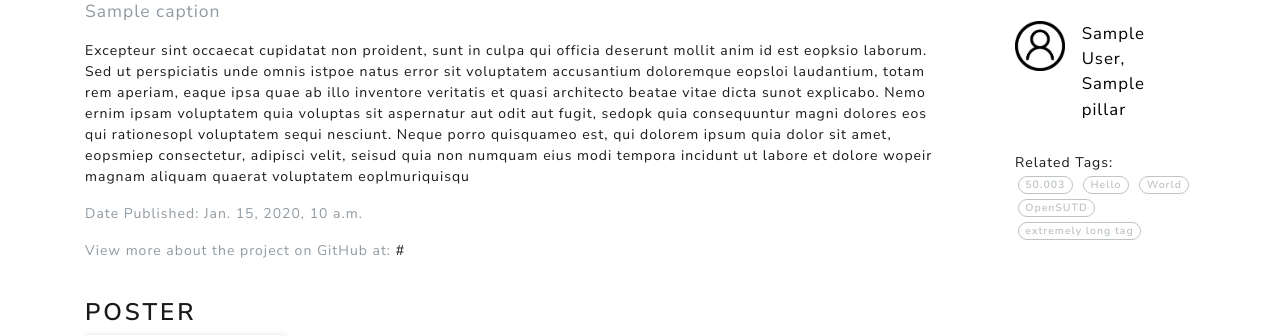
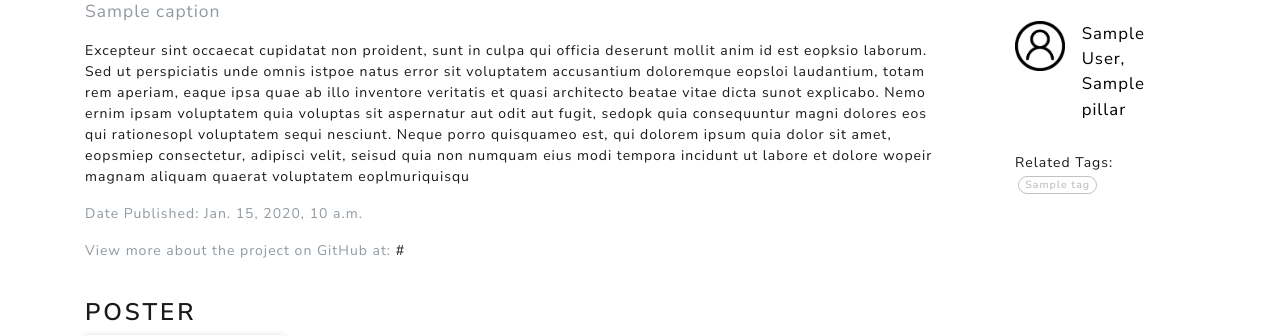
Before and after one commit to OpenSUTD/web-platform-prototype, a Django app: template projects/templates/projects/showcase.html in a window 1280 px wide. Shown: the part 976-1312 px from the top of the page. Run offline with Django 3.2, Linux system fonts and the light colour scheme; the template is opened without the code that fills it: most values are stand-ins (such as "Sample title", 1, 10 or a date in 2020); grey boxes marked "Sample" are stand-in pictures; some libraries are stand-ins or nearby versions.

Commit message:
tag functionality implemented with django-taggit

```diff
--- a/populate_db.py
+++ b/populate_db.py
@@ -74,6 +74,8 @@ project_1.users.add(user_tom)
 project_1.users.add(user_jane)
 project_1.users.add(user_timothy)
 
+project_1.tags.add("50.003", "Hello", "World", "OpenSUTD", "extremely long tag")
+
 project_1.save()
 
 project_2 = Project(title="Random Project 1",
@@ -86,6 +88,8 @@ project_2 = Project(title="Random Project 1",
 project_2.save()
 
 project_2.users.add(user_jane)
+
+project_2.tags.add("Random", "World", "C")
 
 project_2.save()
 
@@ -100,6 +104,8 @@ project_3.save()
 
 project_3.users.add(user_tom)
 project_3.users.add(user_harry)
+
+project_3.tags.add("Random", "Java", "IoT")
 
 project_3.save()
 
--- a/projects/templates/projects/showcase.html
+++ b/projects/templates/projects/showcase.html
@@ -78,12 +78,9 @@
         {% endfor %}
         <div class="card project-tags card-no-border">
             <p class="text-primary" style="margin:0; margin-top: 20px">Related Tags:</p>
-            <span class="badge badge-pill badge-secondary project-badge-tags">50.003</span>
-            <span class="badge badge-pill badge-secondary project-badge-tags">Hello</span>
-            <span class="badge badge-pill badge-secondary project-badge-tags">World</span>
-            <span class="badge badge-pill badge-secondary project-badge-tags">OpenSUTD</span>
-            <span class="badge badge-pill badge-secondary project-badge-tags">extremely long tag</span>
-
+            {% for tag in current_project.tags.all %}
+            <span class="badge badge-pill badge-secondary project-badge-tags">{{ tag}}</span>
+            {% endfor %}
         </div>
     </div>
 </div>
```
Also changed, not shown: projects/models.py (+6 -1 lines), projects/migrations/0001_initial.py.
